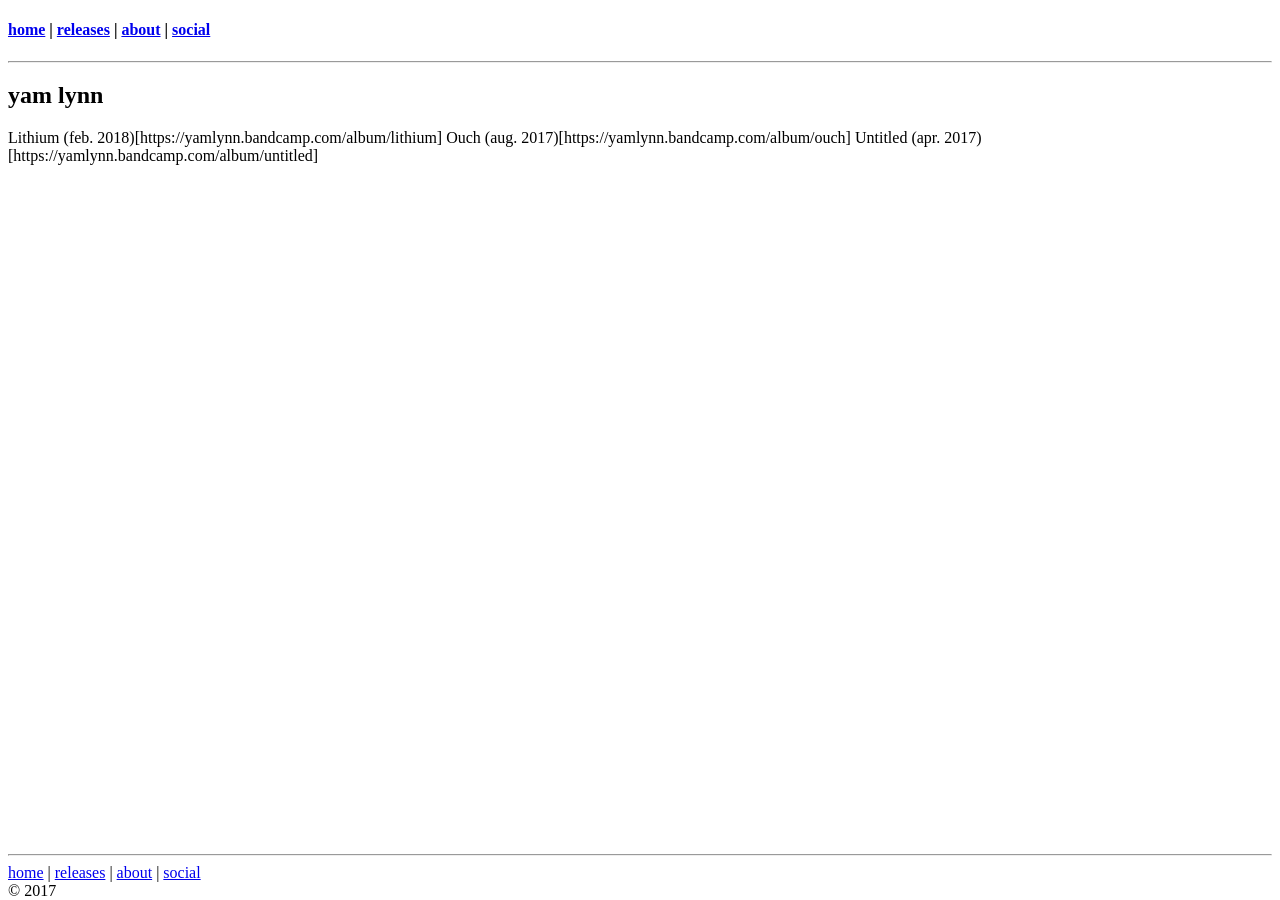
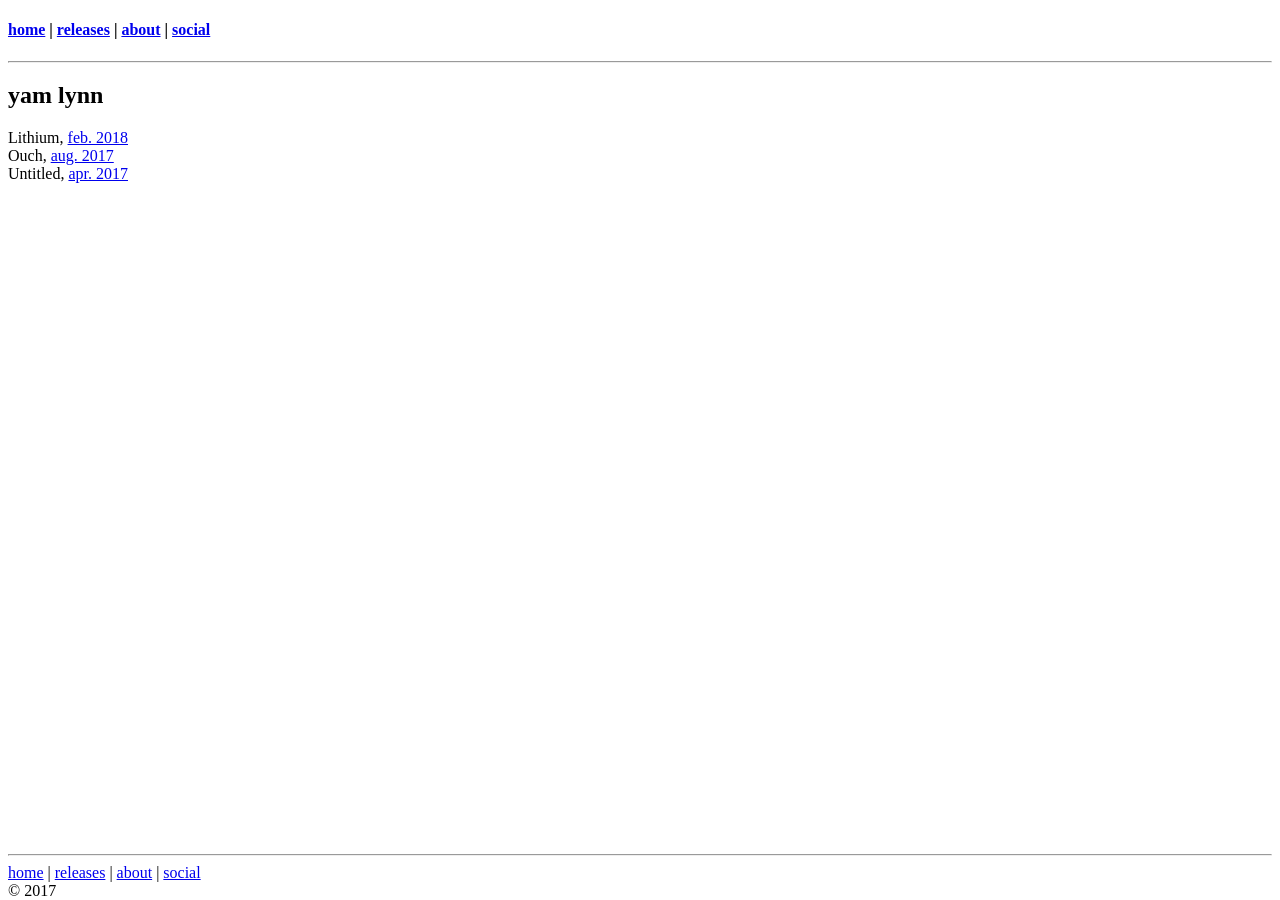
Before and after one commit to yamlynn/sweetpotatopress, a Jekyll site: the page built from releases.html, in a window 1280 px wide. Built offline with Jekyll 4.4.1, drawn with Linux system fonts in a browser that asks for light colours; some of the changed lines change nothing that is shown.

Commit message:
fixed links

```diff
--- a/releases.html
+++ b/releases.html
@@ -2,12 +2,15 @@
 
 layout: page
 title: releases
+permalink: /releases
 
 ---
 <h2>yam lynn</h2>
 
 <p>
-Lithium      (feb. 2018)[https://yamlynn.bandcamp.com/album/lithium]
-Ouch         (aug. 2017)[https://yamlynn.bandcamp.com/album/ouch]
-Untitled     (apr. 2017)[https://yamlynn.bandcamp.com/album/untitled]
+Lithium, <a href="https://yamlynn.bandcamp.com/album/lithium">feb. 2018</a>
+<br>
+Ouch, <a href="https://yamlynn.bandcamp.com/album/ouch">aug. 2017</a>
+<br>
+Untitled, <a href="https://yamlynn.bandcamp.com/album/untitled">apr. 2017</a>
 </p>
```
